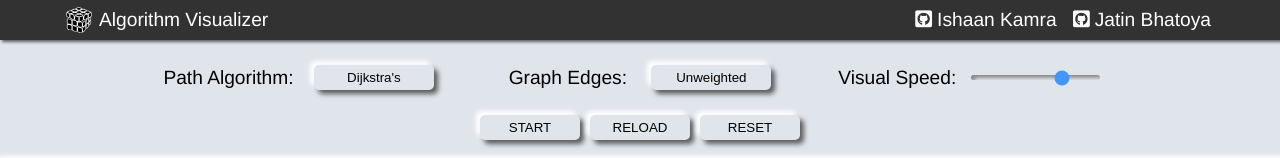
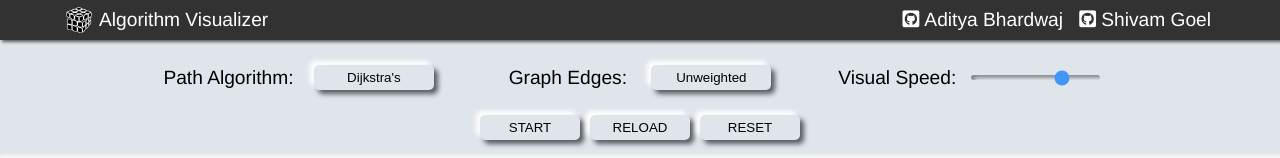
Before and after one commit to adityabhardwaj16/algorithm-visualizer, a website with bundled scripts: page public/graph/graph.html in a window 1280 px wide. Shown: the top 158 px of the page. Built offline with nearby package versions, Linux system fonts and the light colour scheme.

Commit message:
updated code

```diff
--- a/public/graph/graph.html
+++ b/public/graph/graph.html
@@ -25,10 +25,10 @@
                 <a href="../../index.html">Algorithm Visualizer</a>
             </box>
             <box class="element">
-                <a href="https://github.com/ISHAAN1091" target=_blank>
-                    <i class="fab fa-github-square"></i>Ishaan Kamra</a>
-                <a href="https://github.com/bhatoyajatin123" target=_blank>
-                    <i class="fab fa-github-square"></i>Jatin Bhatoya</a>
+                <a href="https://github.com/adityabhardwaj16" target=_blank>
+                    <i class="fab fa-github-square"></i>Aditya Bhardwaj</a>
+                <a href="https://github.com/shivamgoel08" target=_blank>
+                    <i class="fab fa-github-square"></i>Shivam Goel</a>
             </box>
         </div>
     </div>
```
Also changed, not shown: index.html (+2 -2 lines), public/sorting/sorting_page.html (+4 -4 lines).
